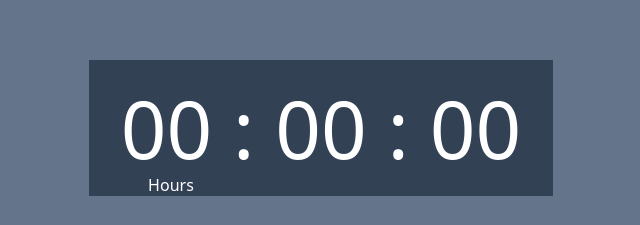
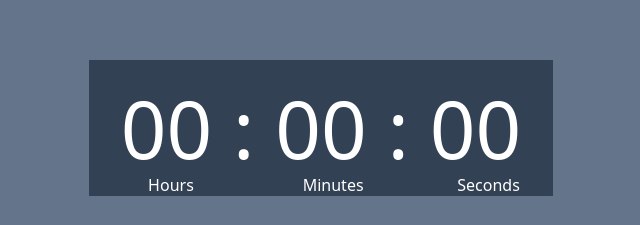
Before and after one commit to Benjamin-Alladi/Dev, a website built with Vite: page JSProjects/Stop Watch/index.html in a window 1280 px wide. Shown: the part 228-453 px from the top of the page, without its empty margins (319-959 px from the left). Built offline with nearby package versions, Linux system fonts and the light colour scheme.

Commit message:
SW Added

```diff
--- a/JSProjects/Stop Watch/index.html
+++ b/JSProjects/Stop Watch/index.html
@@ -37,11 +37,11 @@
         {
             content: "Hours";
         }
-        .min::after
+        .minutes::after
         {
             content: "Minutes";
         }
-        .sec::after
+        .seconds::after
         {
             content: "Seconds";
         }
```
